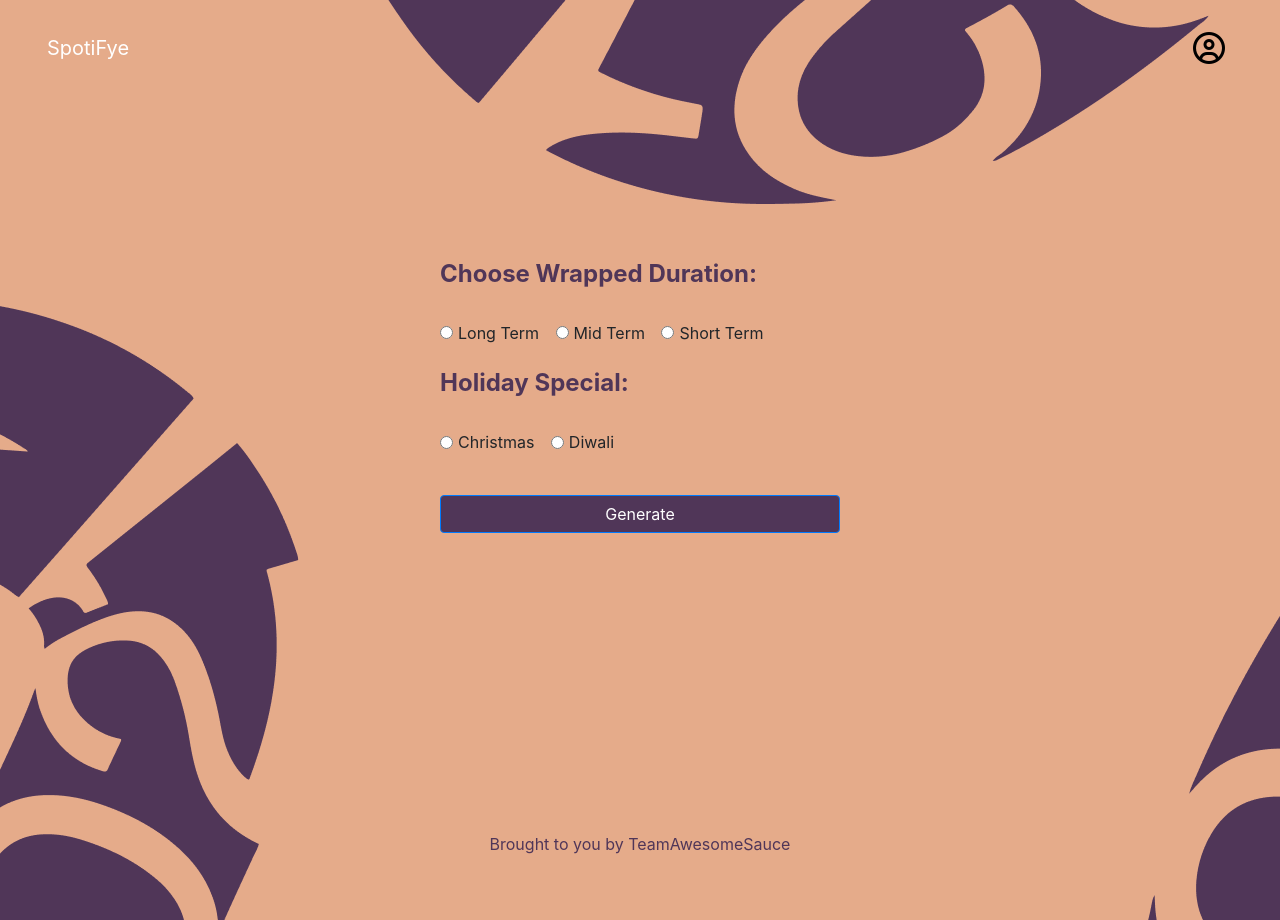
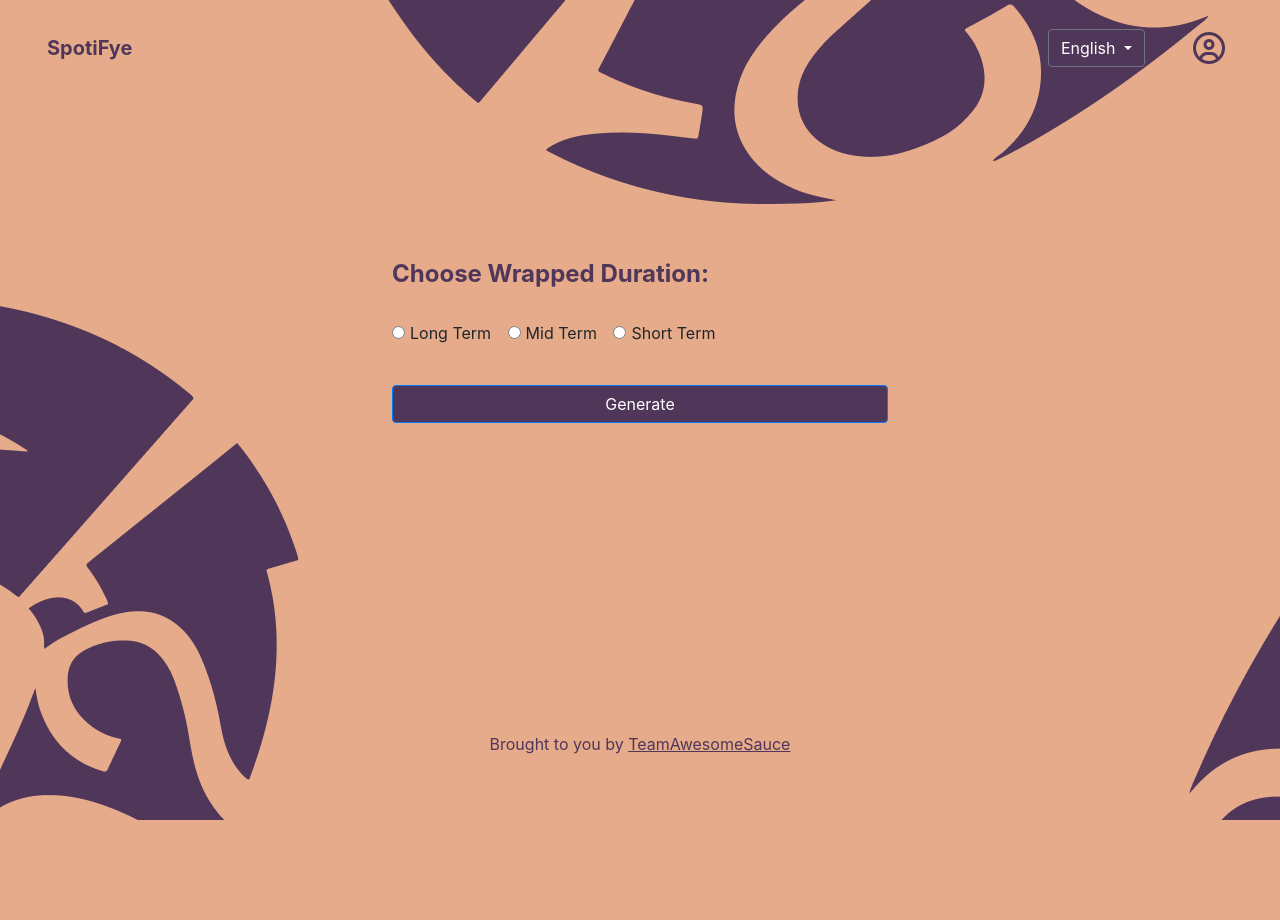
Before and after one commit to CS-2340-JNNMP/SpotifyWrapper, a Django app: page /generate/ in a window 1280 px wide. After the commit the page ends 820 px from the top, so only its background shows below. Run offline with Django 5.2, Linux system fonts and the light colour scheme.

Commit message:
changes to UI (footer), lang dropdown, generate form, wrapped slides

```diff
--- a/core/static/core/styles.css
+++ b/core/static/core/styles.css
@@ -5,8 +5,20 @@
 body {
     margin: 0;
     padding-bottom: 5rem; /* slightly larger than footer's margin-bottom */
-    min-height: 100vh;
+    /*min-height: 100vh;*/
     position: relative;
+    max-width: 100%;
+    max-height: 100vh;
+}
+
+/* Default background */
+body {
+    background-image: url('SpotifyWrapper/core/static/core/images/background.png');
+}
+
+/* Custom background for my-wraps page */
+.my-wraps-page {
+    background-image: url('SpotifyWrapper/core/static/core/images/my-wraps-background.png');
 }
 
 /* You might also need this to ensure full height works properly */
@@ -17,7 +29,7 @@ html {
 
 /*Styles for main*/
 .main {
-    width: 75%;
+    width: 90%;
     margin: 20px auto;   /* Centers the div horizontally */
     min-height: 100vh; /* Ensures minimum height is full viewport height */
     padding: 5rem;    /* Adds some inner spacing */
@@ -83,9 +95,13 @@ a:hover {
 
 .navbar {
     padding: 1rem 2rem;
-    color: #503658;
+    color: #503658 !important;
     /*font-weight: bold;*/
     /*background: #e5ab8a;*/
+}
+
+.navbar-brand {
+    font-weight: bold;
 }
 
 .nav-buttons {
@@ -95,11 +111,16 @@ a:hover {
     position: relative;
 }
 
+#lang-dropdown button {
+    background: #503658;
+
+}
+
 .profile-button {
     font-size: 2rem;
     background: none;
     border: none;
-    color: black;
+    color: #503658;
     cursor: pointer;
     padding: 1rem;
     padding-right: 0.5rem;
@@ -167,6 +188,8 @@ a:hover {
     text-align: center;
     padding: 4rem;
     padding-top: 8.5rem;
+    width: 75%;
+    margin: auto;
 }
 
 .auth-form button {
@@ -207,14 +230,18 @@ a:hover {
 .wrap-thumbnail {
     aspect-ratio: 1;
     position: relative;
+    /*display: flex;*/
+    /*flex-direction: column;*/
+    /*gap: 2rem;*/
 }
 
 .wrap-info {
-    margin-top: 1rem !important;
+    /*margin-top: 1.5rem !important;*/
     position: absolute;
     bottom: 0;
     width: 100%;
     padding: 10px;
+    padding-left: 0px;
 }
 
 .wrap-actions {
--- a/core/templates/core/base.html
+++ b/core/templates/core/base.html
@@ -15,15 +15,37 @@
         <link rel="stylesheet" type="text/css" href="{% static 'core/auth-style.css' %}">
         <link rel="stylesheet" type="text/css" href="{% static 'core/styles.css' %}">
 
+    <style>
+
+        body {
+            background-image: url("{% static 'core/images/background.png' %}");
+        }
+        .my-wraps-page {
+            background-image: url("{% static 'core/images/my-wraps-background.png' %}");
+        }
+    </style>
+
     </head>
-    <body style="background-image: url('{% static 'core/images/background.png' %}');">
+    <body class="{% if request.path == '/my-wraps' %}my-wraps-page{% endif %}">
     <div class="main">
         {% block content %}{% endblock %}
     </div>
     <nav class="navbar fixed-top">
         <div class="container-fluid">
-            <a class="navbar-brand text-white" href="/">SpotiFye</a>
+            <a class="navbar-brand" href="/">SpotiFye</a>
             <div class="nav-buttons">
+                <!-- Language Dropdown -->
+                <div class="dropdown mr-3" id="lang-dropdown">
+                    <button class="btn btn-secondary dropdown-toggle" type="button" id="languageDropdown" data-toggle="dropdown" aria-haspopup="true" aria-expanded="false">
+                        English
+                    </button>
+                    <div class="dropdown-menu" aria-labelledby="languageDropdown">
+                        <a class="dropdown-item" href="#">Espagnol</a>
+                        <a class="dropdown-item" href="#">Française</a>
+                    </div>
+                </div>
+
+                <!-- Profile Icon -->
                 <i class="profile-button fa-regular fa-circle-user" onclick="handleProfileClick()"></i>
                     <div class="dropdown-menu" id="profileDropdown">
                         <a href="/my-wraps">View My Wraps</a>
@@ -34,8 +56,10 @@
         </div>
     </nav>
 
+    <!-- Footer -->
     <footer>
-        Brought to you by TeamAwesomeSauce
+        Brought to you by
+        <u><a href="https://www.notion.so/CS-2340-ATL-Food-Finder-112d9a17296f8002bfd2c4bd4f2a4b40?pvs=18">TeamAwesomeSauce</a></u>
     </footer>
     <!-- Optional JavaScript -->
     <script src="{% static 'core/scripts/profile-icon.js' %}"></script>
--- a/core/templates/core/generate.html
+++ b/core/templates/core/generate.html
@@ -20,17 +20,17 @@
             </div>
         </div>
 
-        <h4>Holiday Special:</h4>
-        <div class="form-radio holiday">
-            <div class="form-check form-check-inline">
-                <input class="form-check-input holiday-radio" type="radio" name="holidayOptions" id="christmas" value="christmas">
-                <label class="form-check-label" for="christmas">Christmas</label>
-            </div>
-            <div class="form-check form-check-inline">
-                <input class="form-check-input holiday-radio" type="radio" name="holidayOptions" id="diwali" value="diwali">
-                <label class="form-check-label" for="diwali">Diwali</label>
-            </div>
-        </div>
+{#        <h4>Holiday Special:</h4>#}
+{#        <div class="form-radio holiday">#}
+{#            <div class="form-check form-check-inline">#}
+{#                <input class="form-check-input holiday-radio" type="radio" name="holidayOptions" id="christmas" value="christmas">#}
+{#                <label class="form-check-label" for="christmas">Christmas</label>#}
+{#            </div>#}
+{#            <div class="form-check form-check-inline">#}
+{#                <input class="form-check-input holiday-radio" type="radio" name="holidayOptions" id="diwali" value="diwali">#}
+{#                <label class="form-check-label" for="diwali">Diwali</label>#}
+{#            </div>#}
+{#        </div>#}
 
         <button type="submit" class="btn btn-primary mt-3">Generate</button>
     </form>
@@ -83,9 +83,9 @@
 
                 alert(selectedValue)
 
-                selectedValue = "mid-term"
+                {#selectedValue = "mid-term"#}
 
-                alert(selectedValue)
+                {#alert(selectedValue)#}
 
                 // Add the selected value as a query parameter
                 {#const wrappedURL = `/wrapped-page?type=${selectedValue}`;#}
--- a/core/templates/core/my_wraps.html
+++ b/core/templates/core/my_wraps.html
@@ -5,13 +5,12 @@
 
     <div class="wrap-grid">
     {% for i in "123" %}
-
-       <div class="wrap-item">
+       <div class="wrap-itewm">
            <a href="{% url 'wrapped_page' %}" class="wrap-link">
                <div class="wrap-thumbnail">
                    <img src="{% static 'core/images/wrap-placeholder.png' %}" alt="Wrap {{ wrap.id }}">
                    <div class="wrap-info">
-                       Wrap {{ i }}
+                       <div>Wrap {{ i }}</div>
                        <div class="wrap-actions">
                             <button class="share-btn">
                                 <i class="fas fa-share-alt"></i>
```
Also changed, not shown: core/templates/core/wrapped-page.html (+14 -0 lines), core/static/core/images/my-wraps-background.png (added).
